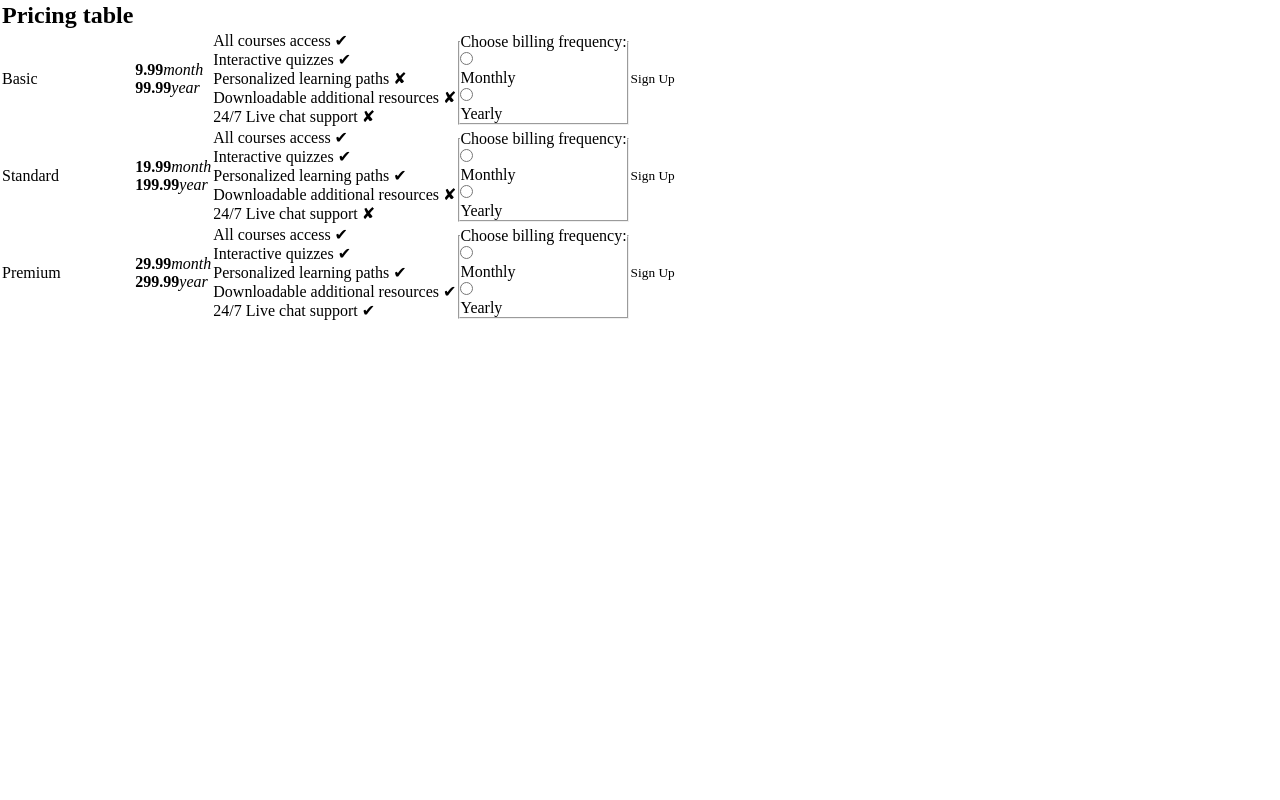
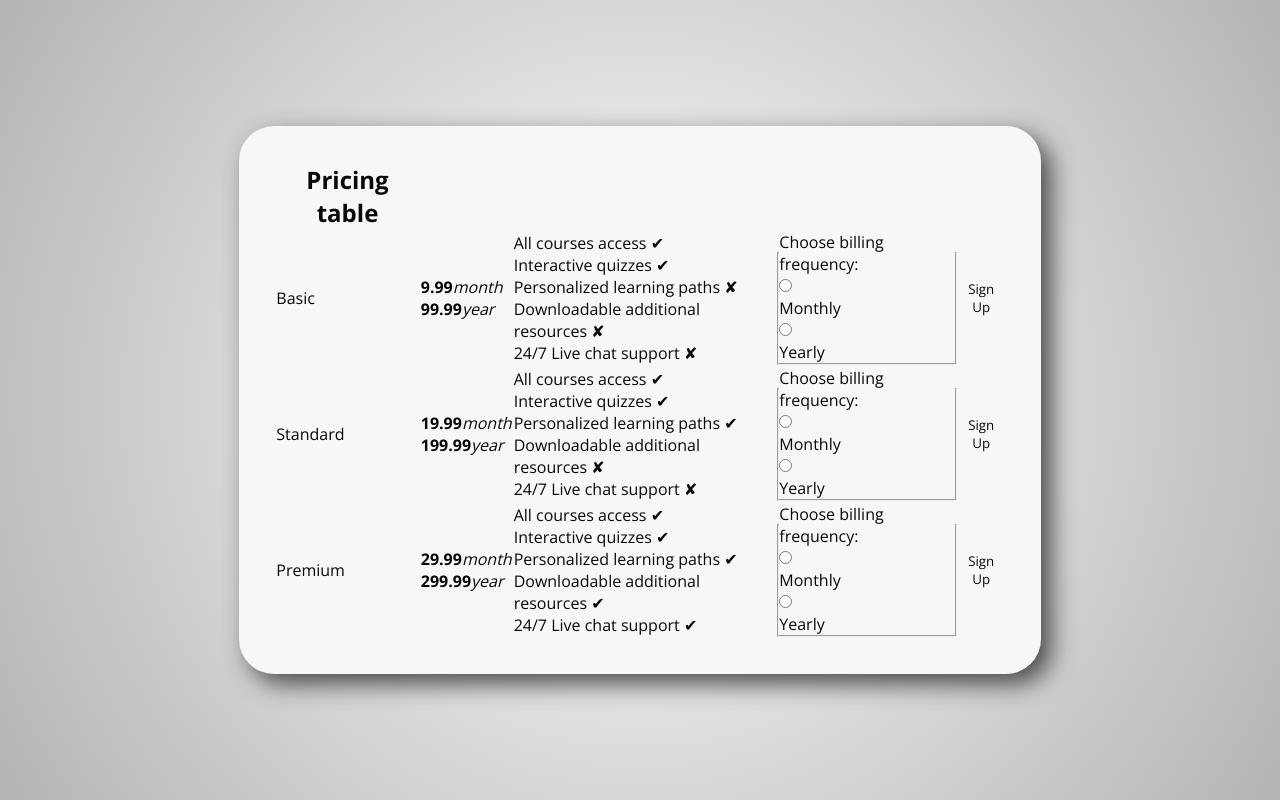
Before and after one commit to anna-inozemets/pricing_table, a website: page index.html in a window 1280 px wide. Drawn offline with nearby package versions, Linux system fonts and the light colour scheme.

Commit message:
Variables, basic styles and classes were added

```diff
--- a/index.html
+++ b/index.html
@@ -3,28 +3,31 @@
 <head>
   <meta charset="UTF-8">
   <meta name="viewport" content="width=device-width, initial-scale=1.0">
+  <link rel="preconnect" href="https://fonts.googleapis.com">
+  <link rel="preconnect" href="https://fonts.gstatic.com" crossorigin>
+  <link href="https://fonts.googleapis.com/css2?family=Open+Sans:wght@400;500;700&display=swap" rel="stylesheet">
   <link rel="stylesheet" href="./style.css">
   <title>Document</title>
 </head>
 <body>
-  <main>
-    <section>
-      <table>
-        <thead>
-          <th>
+  <main class="pricing-table">
+    <section class="pricing-table__section">
+      <table class="pricing-table__table table">
+        <thead class="table__head">
+          <th class="table__head-row">
             <h1>Pricing table</h1>
           </th>
         </thead>
-        <tbody>
-          <tr>
-            <td>Basic</td>
-            <td>
+        <tbody class="table__body">
+          <tr class="table__body__row">
+            <td class="table__body__cell table__body__cell--basic">Basic</td>
+            <td class="table__body__cell">
               <ul>
                 <li><strong>9.99</strong><em>month</em></li>
                 <li><strong>99.99</strong><em>year</em></li>
               </ul>
             </td>
-            <td>
+            <td class="table__body__cell">
               <ul>
                 <li>All courses access <span>✔</span></li>
                 <li>Interactive quizzes <span>✔</span></li>
@@ -33,7 +36,7 @@
                 <li>24/7 Live chat support <span>✘</span></li>
               </ul>
             </td>
-            <td>
+            <td class="table__body__cell">
               <fieldset>
                 <legend>Choose billing frequency:</legend>
                 <label>
@@ -46,17 +49,17 @@
                 </label>
               </fieldset>
             </td>
-            <td><button>Sign Up</button></td>
+            <td class="table__body__cell"><button>Sign Up</button></td>
           </tr>
-          <tr>
-            <td>Standard</td>
-            <td>
+          <tr class="table__body-row">
+            <td class="table__body__cell table__body__cell--standart">Standard</td>
+            <td class="table__body__cell">
               <ul>
                 <li><strong>19.99</strong><em>month</em></li>
                 <li><strong>199.99</strong><em>year</em></li>
               </ul>
             </td>
-            <td>
+            <td class="table__body__cell">
               <ul>
                 <li>All courses access <span>✔</span></li>
                 <li>Interactive quizzes <span>✔</span></li>
@@ -65,7 +68,7 @@
                 <li>24/7 Live chat support <span>✘</span></li>
               </ul>
             </td>
-            <td>
+            <td class="table__body__cell">
               <fieldset>
                 <legend>Choose billing frequency:</legend>
                 <label>
@@ -78,17 +81,17 @@
                 </label>
               </fieldset>
             </td>
-            <td><button>Sign Up</button></td>
+            <td class="table__body__cell"><button>Sign Up</button></td>
           </tr>
-          <tr>
-            <td>Premium</td>
-            <td>
+          <tr class="table__body-row">
+            <td class="table__body__cell table__body__cell--premium">Premium</td>
+            <td class="table__body__cell">
               <ul>
                 <li><strong>29.99</strong><em>month</em></li>
                 <li><strong>299.99</strong><em>year</em></li>
               </ul>
             </td>
-            <td>
+            <td class="table__body__cell">
               <ul>
                 <li>All courses access <span>✔</span></li>
                 <li>Interactive quizzes <span>✔</span></li>
@@ -97,7 +100,7 @@
                 <li>24/7 Live chat support <span>✔</span></li>
               </ul>
             </td>
-            <td>
+            <td class="table__body__cell">
               <fieldset>
                 <legend>Choose billing frequency:</legend>
                 <label>
@@ -110,7 +113,7 @@
                 </label>
               </fieldset>
             </td>
-            <td><button>Sign Up</button></td>
+            <td class="table__body__cell"><button>Sign Up</button></td>
           </tr>
         </tbody>
       </table>
--- /dev/null
+++ b/styles/general.sass
@@ -0,0 +1,12 @@
+body
+  display: flex
+  align-items: center
+  justify-content: center
+  min-height: 100vh
+  padding: 20px 0
+  font-family: 'Open Sans', sans-serif
+  font-size: 16px
+  font-weight: 400
+  font-style: normal
+  color: $main-dark-color
+  background: radial-gradient(circle, rgba(255, 255, 255, 1) 0%, rgba(180, 180, 180, 1) 100%)
--- a/styles/main.sass
+++ b/styles/main.sass
@@ -1 +1,5 @@
-@import './normalize.sass'
+@import './utils/variables.sass'
+@import './utils/normalize.sass'
+
+@import './general.sass'
+@import './pricingTable.sass'
--- /dev/null
+++ b/styles/pricingTable.sass
@@ -0,0 +1,11 @@
+.pricing-table
+  &__section
+    width: 95%
+    max-width: 1200px
+    margin: 0 auto
+    background-color: $main-light-color
+    padding: 35px
+    border-radius: 35px
+    box-shadow: 10px 10px 25px 0px rgba(50,50,50,0.85)
+    -webkit-box-shadow: 10px 10px 25px 0px rgba(50,50,50,0.85)
+    -moz-box-shadow: 10px 10px 25px 0px rgba(50,50,50,0.85)
--- a/styles/normalize.sass
+++ b/styles/utils/normalize.sass
@@ -1,6 +1,6 @@
 *,
-*:before,
-*:after
+*::before,
+*::after
   box-sizing: border-box
   margin: 0
   padding: 0
--- /dev/null
+++ b/styles/utils/variables.sass
@@ -0,0 +1,9 @@
+$primary-basic-color: #0077B6
+$primary-standart-color: #023E8A
+$primary-premium-color: #03045E
+
+$accent-green-color: #008000
+$accent-red-color: #BF0603
+
+$main-light-color: #f7f7f7
+$main-dark-color: #080808
```
Also changed, not shown: style.css, 1 other file.
